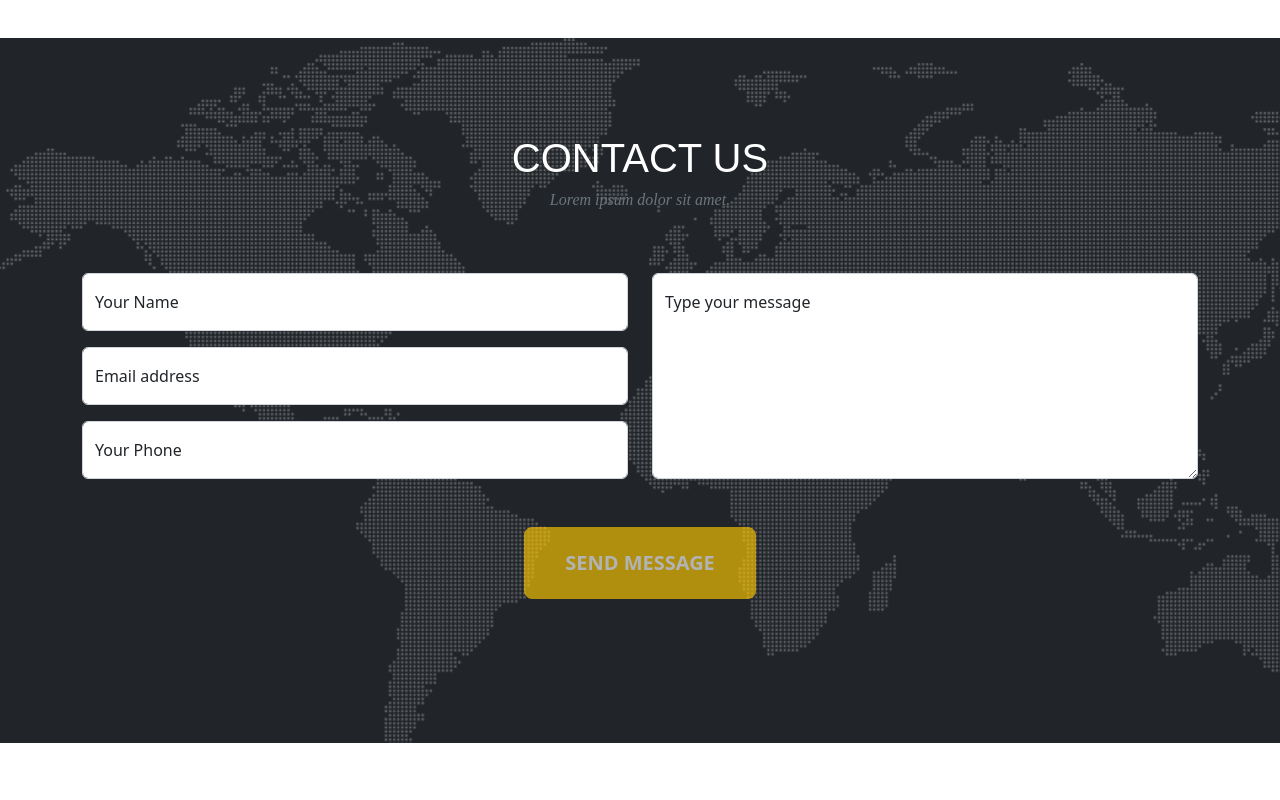
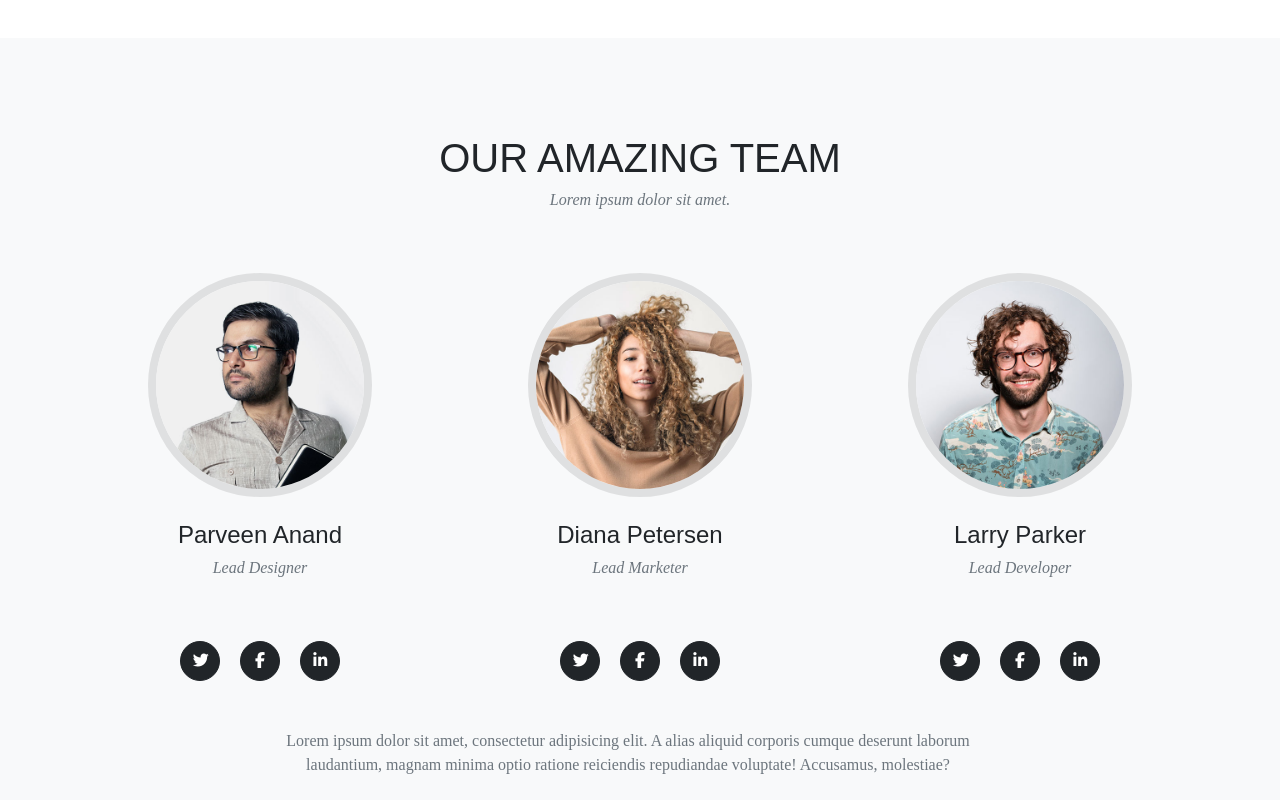
Before and after one commit to AndrewLyko/agency_layout, a website: page index.html in a window 1280 px wide. Shown: the part 3980-4780 px from the top of the page. Before the commit the page ends 4723 px from the top, so only its background shows below. Drawn offline with nearby package versions, Linux system fonts and the light colour scheme; files that its build step writes are made by us from their sources.

Commit message:
team section

```diff
--- a/assets/scss/custom_cls.scss
+++ b/assets/scss/custom_cls.scss
@@ -54,5 +54,16 @@ p {
   font-style: italic;
   margin-bottom: rem(32px);
   font-size: rem(36px);
+}
 
+.btn-social{
+  height: 2.5rem;
+  width: 2.5rem;
 }
+
+.member-img {
+  width: 14rem;
+  height: 14rem;
+  border: 0.5rem solid rgba(0, 0, 0, 0.1);
+  margin-bottom: 1.5rem;
+}
--- a/index.html
+++ b/index.html
@@ -213,7 +213,7 @@
         <div class="row mb-100">
             <div class="col-md-5 text-end">
                 <h4><span class="d-block">2009-2011</span>Our Humble Beginnings</h4>
-                <p>Lorem ipsum dolor sit amet, consectetur adipisicing elit. Ad architecto atque cum debitis distinctio,
+                <p class="text-muted lh-175">Lorem ipsum dolor sit amet, consectetur adipisicing elit. Ad architecto atque cum debitis distinctio,
                     dolore ea error esse facilis in incidunt quae repellat, repudiandae voluptatum!</p>
             </div>
             <div class="col-md-2">
@@ -227,14 +227,14 @@
             </div>
             <div class="col-md-5">
                 <h4><span class="d-block">March 2011</span>An Agency is Born</h4>
-                <p>Lorem ipsum dolor sit amet, consectetur adipisicing elit. Ad architecto atque cum debitis distinctio,
+                <p class="text-muted lh-175">Lorem ipsum dolor sit amet, consectetur adipisicing elit. Ad architecto atque cum debitis distinctio,
                     dolore ea error esse facilis in incidunt quae repellat, repudiandae voluptatum!</p>
             </div>
         </div>
         <div class="row mb-100">
             <div class="col-md-5 text-end">
                 <h4><span class="d-block">December 2015</span>Transition to Full Service</h4>
-                <p>Lorem ipsum dolor sit amet, consectetur adipisicing elit. Ad architecto atque cum debitis distinctio,
+                <p class="text-muted lh-175">Lorem ipsum dolor sit amet, consectetur adipisicing elit. Ad architecto atque cum debitis distinctio,
                     dolore ea error esse facilis in incidunt quae repellat, repudiandae voluptatum!</p>
             </div>
             <div class="col-md-2">
@@ -248,7 +248,7 @@
             </div>
             <div class="col-md-5">
                 <h4><span class="d-block">July 2022</span>Phase Two Expansion</h4>
-                <p>Lorem ipsum dolor sit amet, consectetur adipisicing elit. Ad architecto atque cum debitis distinctio,
+                <p class="text-muted lh-175">Lorem ipsum dolor sit amet, consectetur adipisicing elit. Ad architecto atque cum debitis distinctio,
                     dolore ea error esse facilis in incidunt quae repellat, repudiandae voluptatum!</p>
             </div>
         </div>
@@ -258,6 +258,67 @@
             </div>
         </div>
     </section>
+
+    <section class="bg-light page-section">
+        <div class="container">
+            <div class="row">
+                <div class="col text-center">
+                    <h2 class="title text-uppercase">Our amazing team</h2>
+                    <h3 class="subtitle text-muted">Lorem ipsum dolor sit amet.</h3>
+                </div>
+            </div>
+            <div class="row">
+                <div class="col-lg-4 text-center mb-5">
+                    <img src="./assets/images/person1.jpeg" alt="staff member" class="rounded-circle img-fluid mx-auto member-img">
+                    <h4 class="">Parveen Anand</h4>
+                    <p class="subtitle text-muted">Lead Designer</p>
+                    <a href="" class="btn btn-dark btn-social mx-2 rounded-circle">
+                        <i class="fab fa-twitter"></i>
+                    </a>
+                    <a href="" class="btn btn-dark btn-social mx-2 rounded-circle">
+                        <i class="fab fa-facebook-f"></i>
+                    </a>
+                    <a href="" class="btn btn-dark btn-social mx-2 rounded-circle">
+                        <i class="fab fa-linkedin-in"></i>
+                    </a>
+                </div>
+                <div class="col-lg-4 text-center mb-5">
+                    <img src="./assets/images/person2.jpeg" alt="staff member" class="rounded-circle img-fluid mx-auto member-img">
+                    <h4 class="">Diana Petersen</h4>
+                    <p class="subtitle text-muted">Lead Marketer</p>
+                    <a href="" class="btn btn-dark btn-social mx-2 rounded-circle">
+                        <i class="fab fa-twitter"></i>
+                    </a>
+                    <a href="" class="btn btn-dark btn-social mx-2 rounded-circle">
+                        <i class="fab fa-facebook-f"></i>
+                    </a>
+                    <a href="" class="btn btn-dark btn-social mx-2 rounded-circle">
+                        <i class="fab fa-linkedin-in"></i>
+                    </a>
+                </div>
+                <div class="col-lg-4 text-center mb-5">
+                    <img src="./assets/images/person3.jpeg" alt="staff member" class="rounded-circle img-fluid mx-auto member-img">
+                    <h4 class="">Larry Parker</h4>
+                    <p class="subtitle text-muted">Lead Developer</p>
+                    <a href="" class="btn btn-dark btn-social mx-2 rounded-circle">
+                        <i class="fab fa-twitter"></i>
+                    </a>
+                    <a href="" class="btn btn-dark btn-social mx-2 rounded-circle">
+                        <i class="fab fa-facebook-f"></i>
+                    </a>
+                    <a href="" class="btn btn-dark btn-social mx-2 rounded-circle">
+                        <i class="fab fa-linkedin-in"></i>
+                    </a>
+                </div>
+                <div class="row">
+                    <div class="col-lg-8 text-center mx-auto text-muted">
+                        <p class="text-muted lh-175">Lorem ipsum dolor sit amet, consectetur adipisicing elit. A alias aliquid corporis cumque deserunt laborum laudantium, magnam minima optio ratione reiciendis repudiandae voluptate! Accusamus, molestiae?</p>
+                    </div>
+                </div>
+            </div>
+        </div>
+    </section>
+
 
     <section class="bg-dark bg-background-img page-section">
         <div class="container">
```
Also changed, not shown: assets/images/facebook.svg (added), assets/images/google.svg (added), assets/images/ibm.svg (added), assets/images/microsoft.svg (added), assets/images/person1.jpeg (added), assets/images/person2.jpeg (added), assets/images/person3.jpeg (added).
